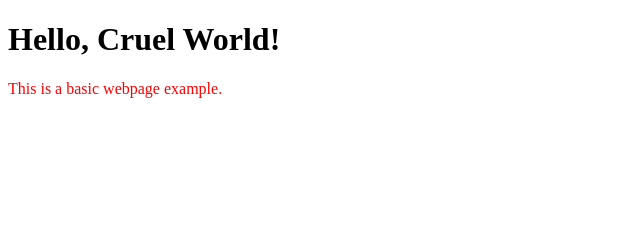
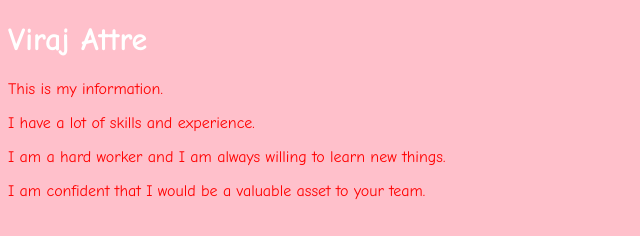
Before and after one commit to viraj-berkeley/viraj-berkeley.github.io, a plain HTML site: page index.html in a window 1280 px wide. Shown: the whole page, without its empty margins (0-640 px from the left). Drawn offline with Linux system fonts and the light colour scheme.

Commit message:
Update index.html

```diff
--- a/index.html
+++ b/index.html
@@ -6,10 +6,19 @@
     <title>Viraj Attre</title>
     <link rel="stylesheet" href="styles.css">
 </head>
+<style>
+body {
+  background-color: pink;
+  font-family: Comic Sans MS;
+  color: white;
+}
+</style>
+</head>
 <body>
-    <div class="container">
-        <h1>Hello, Cruel World!</h1>
-        <p>This is a basic webpage example.</p>
-    </div>
+<h1>Viraj Attre</h1>
+<p>This is my information.</p>
+<p>I have a lot of skills and experience.</p>
+<p>I am a hard worker and I am always willing to learn new things.</p>
+<p>I am confident that I would be a valuable asset to your team.</p>
 </body>
 </html>
```
